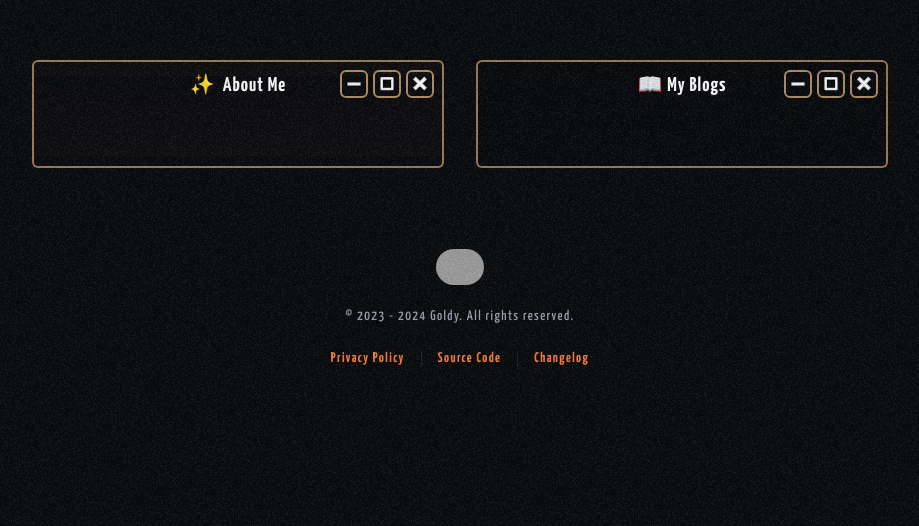
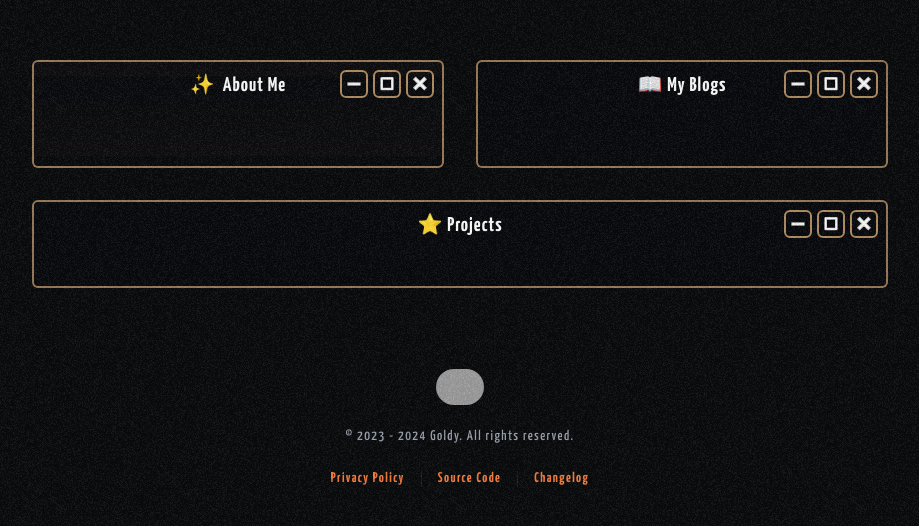
Before and after one commit to THEGOLDENPRO/devgoldy.xyz, a FastAPI app: template templates/index.html in a window 1280 px wide. Shown: the part 199-725 px from the top of the page, without its empty margins (180-1099 px from the left). Run offline with FastAPI, Linux system fonts and the light colour scheme; the template is opened without the code that fills it, so the values that code supplies are empty; style sheets or scripts are compiled from the project's sources; parts of the project's set-up code (start-up, migrations or seed data) failed here and were passed over; grey boxes are pictures that could not be loaded.

Commit message:
fix, feat: add projects, colours in legacy broken, add new website main image

```diff
--- a/app/main.py
+++ b/app/main.py
@@ -50,7 +50,7 @@ basic_markdown = Markdown()
 @app.get("/")
 async def index(request: Request, mode: Literal["legacy", "new"] = constants.DEFAULT_HOME_MODE):
     blog_posts = []
-    live_config = await config.get_config()
+    config_data = await config.get_config()
 
     async with http_client.request("GET", constants.BLOG_API_URL + "/posts", params = {"limit": "8"}) as r:
         if r.ok:
@@ -67,7 +67,7 @@ async def index(request: Request, mode: Literal["legacy", "new"] = constants.DEF
         request,
         name = "Home",
         description = "My main website.",
-        image_url = "https://devgoldy.xyz/image.png"
+        image_url = "https://devgoldy.xyz/image.jpg"
     )
 
     with open("./markdown/about_me.md") as file:
@@ -75,10 +75,26 @@ async def index(request: Request, mode: Literal["legacy", "new"] = constants.DEF
 
     status_msg = None
 
-    status = live_config.get("status")
+    status = config_data.get("status")
 
     if not status == "" and status is not None:
         status_msg = basic_markdown.convert(status)
+
+    projects = config_data.get("projects", [projects_placeholder])
+
+    for index, project in enumerate(projects):
+        git_url = project["git"]
+
+        projects[index]["image"] = None
+
+        if "https://github.com" in git_url:
+            split_git_url = git_url.split("/")
+
+            git_user = split_git_url[-2]
+            repo_name = split_git_url[-1]
+
+            projects[index]["image"] = "https://opengraph.githubassets.com/d6e56308869b44ec6a37a53b7735b6d5bdd7131635f70cae050baf0197620f3a" \
+                f"/{git_user}/{repo_name}"
 
     return templates.TemplateResponse(
         "legacy_index.html" if mode == "legacy" else "index.html", {
@@ -86,7 +102,7 @@ async def index(request: Request, mode: Literal["legacy", "new"] = constants.DEF
             "about_me_content": about_me_content,
             "blog_posts": blog_posts,
             "anime_list": await anime.get_anime_status(),
-            "open_source_projects": live_config.get("projects", [projects_placeholder]),
+            "open_source_projects": projects,
 
             **context.data
         }
--- a/templates/index.html
+++ b/templates/index.html
@@ -170,10 +170,56 @@
 
                 <div class="text-center mt-3">
                     {% for number in range(blog_posts|length) %}
-                    <button onclick="toggleSlideshowImage(blogs_slideshow, '{{ number }}'); stopSlideshowLoopThingy(blogs_slideshow_id);" class="w-3 h-3 rounded-full m-1 bg-gray-600"></button>
+                    <button onclick="toggleSlideshowImage(blogs_slideshow, '{{ number }}'); stopSlideshowLoopThingy(blogs_slideshow_id);" class="w-4 h-4 rounded-full m-1 bg-gray-600"></button>
                     {% endfor %}
                 </div>
             </div>
+        </div>
+
+        <div id="projects-div" class="col-span-2 mobile:col-span-1 bg-goldyDarky bg-opacity-10 rounded-md border-2 border-opacity-60 border-goldyCream">
+
+            <div class="relative pt-1">
+                <div class="select-none cursor-default">
+                    <div class="mx-auto w-fit">
+                        <div class="text-xl my-1.5 px-2">
+                            <h2 class="inline text-white font-bold tracking-wider">⭐ Projects</h2>
+                        </div>
+                    </div>
+
+                    <div style="stroke-opacity: 0.8;" class="absolute tablet:hidden pt-2 pr-2 top-0 right-0 space-x-0.5 fill-white stroke-white stroke-2">
+                        <button class="pointer-events-none border-2 border-opacity-70 border-goldyCream will-change-auto rounded-md">
+                            <svg class="inline" width="24" height="20" viewBox="0 0 24 24">
+                                <path d="M5 11h14v2H5z"></path>
+                            </svg>
+                        </button>
+
+                        <button class="pointer-events-none border-2 border-opacity-70 border-goldyCream will-change-auto rounded-md">
+                            <svg class="inline" width="24" height="16" viewBox="0 0.5 24 24">
+                                <path d="M20 3H4a1 1 0 0 0-1 1v16a1 1 0 0 0 1 1h16a1 1 0 0 0 1-1V4a1 1 0 0 0-1-1zm-1 16H5V5h14v14z"></path>
+                            </svg>
+                        </button>
+
+                        <button class="pointer-events-none border-2 border-opacity-70 border-goldyCream h-[28px] will-change-auto rounded-md">
+                            <svg class="inline" width="24" height="24" viewBox="0 0.5 24 24">
+                                <path d="m16.192 6.344-4.243 4.242-4.242-4.242-1.414 1.414L10.535 12l-4.242 4.242 1.414 1.414 4.242-4.242 4.243 4.242 1.414-1.414L13.364 12l4.242-4.242z"></path>
+                            </svg>
+                        </button>
+                    </div>
+                </div>
+            </div>
+
+            <div class="grid grid-cols-3 gap-4 p-5">
+                {% for project in open_source_projects %}
+                <div title="{{ project.description }}" class="opacity-30 hover:opacity-100 sepia hover:sepia-0 transition">
+                    <a href="{{ project.git }}">
+                        <img src="{{ './image.jpg' if project.image is none else project.image }}"
+                        class="transition rounded-lg duration-300 animate-fade-in-faster select-none">
+                    </a>
+                    <h3 class="mt-2 text-center text-gray-300 text-lg tracking-wider">{{ project.name }}</h3>
+                </div>
+                {% endfor %}
+            </div>
+
         </div>
 
     </div>
--- a/templates/legacy_index.html
+++ b/templates/legacy_index.html
@@ -48,7 +48,7 @@
 
     </div>
 
-    <div class="status mt-5 bg-goldyDarky-200 p-5 rounded-3xl
+    <div class="status mt-5 bg-goldyDarky-500 p-5 rounded-3xl
     grid grid-cols-1 small-screen:grid-cols-2 gap-4 gap-y-10 mobile:gap-y-4 mx-[20%] mobile:mx-auto">
 
         <div class="blog-posts text-center">
```
Also changed, not shown: web/image.jpg (added).
